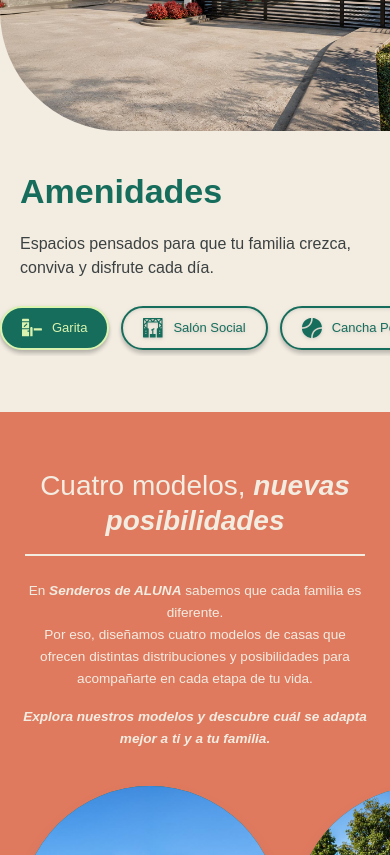
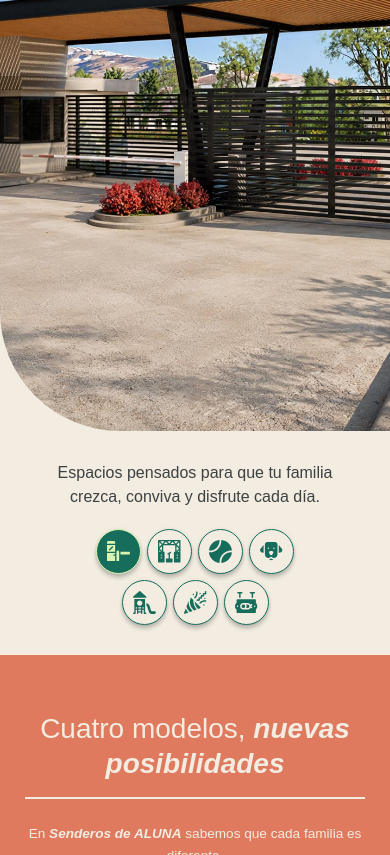
Before and after one commit to xperiencegroup/senderos-de-aluna-one-pager, a React (Vite) app: page / in a window 390 px wide. Shown: the part 3000-3855 px from the top of the page. Built offline with nearby package versions, Linux system fonts and the light colour scheme.

Commit message:
responsive amenidades

```diff
--- a/src/pages/home/components/amenidades.tsx
+++ b/src/pages/home/components/amenidades.tsx
@@ -72,21 +72,32 @@ const amenidades: Amenidad[] = [
 export default function Amenidades() {
   const [selected, setSelected] = useState(amenidades[0]);
 
+  console.log(selected);
+
   return (
-    <div id="amenidades" className="flex bg-beige max-lg:flex-col-reverse">
-      <div className="flex flex-col justify-center items-center w-full min-h-[100svh] py-[34px] px-[30px] max-lg:min-h-0 max-lg:px-[20px] max-lg:pt-[40px] max-lg:pb-[56px] md:max-lg:px-[48px]">
+    <div
+      id="amenidades"
+      className="flex bg-beige max-lg:min-h-[max(100svh,700px)] max-lg:flex-col-reverse"
+    >
+      <div className="flex flex-col justify-center items-center w-full min-h-[100svh] py-[30px] px-[30px] lg:py-[34px] lg:px-[30px] max-lg:min-h-0">
         <div className="flex flex-col gap-[30px] text-left bg-beige max-lg:w-full max-lg:gap-[20px]">
-          <h2 className="hero font-bold text-proposito max-md:text-[34px]">Amenidades</h2>
+          <h2 className="max-sm:hidden hero font-bold text-proposito max-md:text-[34px]">
+            Amenidades
+          </h2>
 
-          <p className="regular w-full max-w-[347px] min-[1440px]:max-w-[420px] min-[1920px]:max-w-[520px] max-lg:max-w-none text-origen">
-            Espacios pensados para que tu familia crezca, conviva y disfrute
-            cada día.
+          <p className="regular w-full max-w-[347px] min-[1440px]:max-w-[420px] min-[1920px]:max-w-[520px] max-lg:max-w-none text-origen max-sm:text-center">
+            Espacios pensados para que tu familia{" "}
+            <br className="max-[550px]:hidden block sm:hidden" /> crezca,
+            conviva y disfrute cada día.
           </p>
 
-          {/* Botones */}
-            <ul className="flex flex-col w-full max-w-[300px] min-[1440px]:max-w-[340px] min-[1920px]:max-w-[480px] gap-[27px] min-[1920px]:gap-[34px] max-lg:flex-row max-lg:max-w-none max-lg:gap-[12px] max-lg:overflow-x-auto max-lg:snap-x max-lg:-mx-[20px] max-lg:w-[calc(100%+40px)] max-lg:px-[20px] max-lg:py-[6px] md:max-lg:-mx-[48px] md:max-lg:w-[calc(100%+96px)] md:max-lg:px-[48px] [scrollbar-width:none]">
+          {/* Botones desktop*/}
+          <ul className="max-sm:hidden max flex flex-wrap flex-col w-full max-w-[300px] min-[1440px]:max-w-[340px] min-[1920px]:max-w-[480px] gap-[27px] min-[1920px]:gap-[34px] max-lg:flex-row max-lg:max-w-none max-lg:gap-[12px] max-lg:overflow-x-auto max-lg:snap-x max-lg:-mx-[20px] max-lg:w-[calc(100%+40px)] max-lg:px-[20px] max-lg:py-[6px] md:max-lg:-mx-[48px] md:max-lg:w-[calc(100%+96px)] md:max-lg:px-[48px] [scrollbar-width:none]">
             {amenidades.map((amenidad) => (
-              <li key={amenidad.id} className="max-lg:shrink-0 max-lg:snap-start">
+              <li
+                key={amenidad.id}
+                className="max-lg:shrink-0 max-lg:snap-start"
+              >
                 <PillButton
                   Icon={amenidad.Icon}
                   current={selected.id === amenidad.id}
@@ -101,11 +112,45 @@ export default function Amenidades() {
               </li>
             ))}
           </ul>
+
+          {/* botones mobile */}
+          <ul className="sm:hidden self-center flex flex-wrap justify-center gap-[6px] max-w-[198px] min-[400px]:max-w-none">
+            {amenidades.map((amenidad) => {
+              const isSelected = selected.id === amenidad.id;
+
+              return (
+                <li key={amenidad.id} className="shrink-0 snap-start">
+                  <button
+                    type="button"
+                    aria-label={amenidad.label}
+                    aria-pressed={isSelected}
+                    onClick={() => {
+                      setSelected(amenidad);
+                      track("ver_amenidad", { amenidad: amenidad.id });
+                    }}
+                    className="group flex size-[45px] items-center justify-center rounded-full
+            border-[1.5px] border-proposito bg-beige drop-shadow
+            transition-colors duration-200 hover:cursor-pointer hover:opacity-80
+            active:bg-proposito active:border-horizonte active:opacity-100
+            aria-pressed:bg-proposito aria-pressed:border-horizonte aria-pressed:opacity-100"
+                  >
+                    {amenidad.Icon && (
+                      <amenidad.Icon
+                        aria-hidden="true"
+                        className="w-[23px] h-fit text-proposito
+                group-active:text-horizonte group-aria-pressed:text-horizonte"
+                      />
+                    )}
+                  </button>
+                </li>
+              );
+            })}
+          </ul>
         </div>
       </div>
 
       {/* image */}
-      <div className="relative shrink-0 w-full min-h-[100svh] max-xl:max-w-[712px] max-w-[65vw] rounded-bl-[200px] overflow-hidden max-lg:max-w-none max-lg:min-h-0 max-lg:h-[320px] md:max-lg:h-[440px] max-lg:rounded-bl-[120px]">
+      <div className="relative shrink-0 w-full min-h-[100svh] max-xl:max-w-[712px] max-w-[65vw] rounded-bl-[200px] overflow-hidden max-lg:max-w-none max-lg:min-h-0 max-lg:flex-1 max-lg:h-[320px] md:max-lg:h-[440px] max-lg:rounded-bl-[120px]">
         <AnimatePresence>
           <motion.img
             key={selected.id}
```
